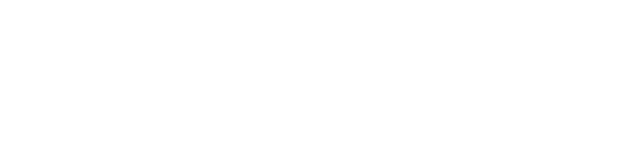
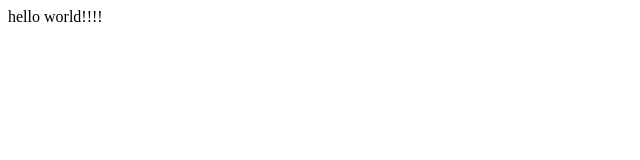
Before and after one commit to kuniyoshi1/shasan, a plain HTML site: page index.html in a window 1280 px wide. Shown: the whole page, without its empty margins (0-640 px from the left). Drawn offline with Linux system fonts and the light colour scheme.

Commit message:
add hello world

```diff
--- a/index.html
+++ b/index.html
@@ -5,6 +5,6 @@
   <title>Document</title>
 </head>
 <body>
-
+  hello world!!!!
 </body>
 </html>
```
